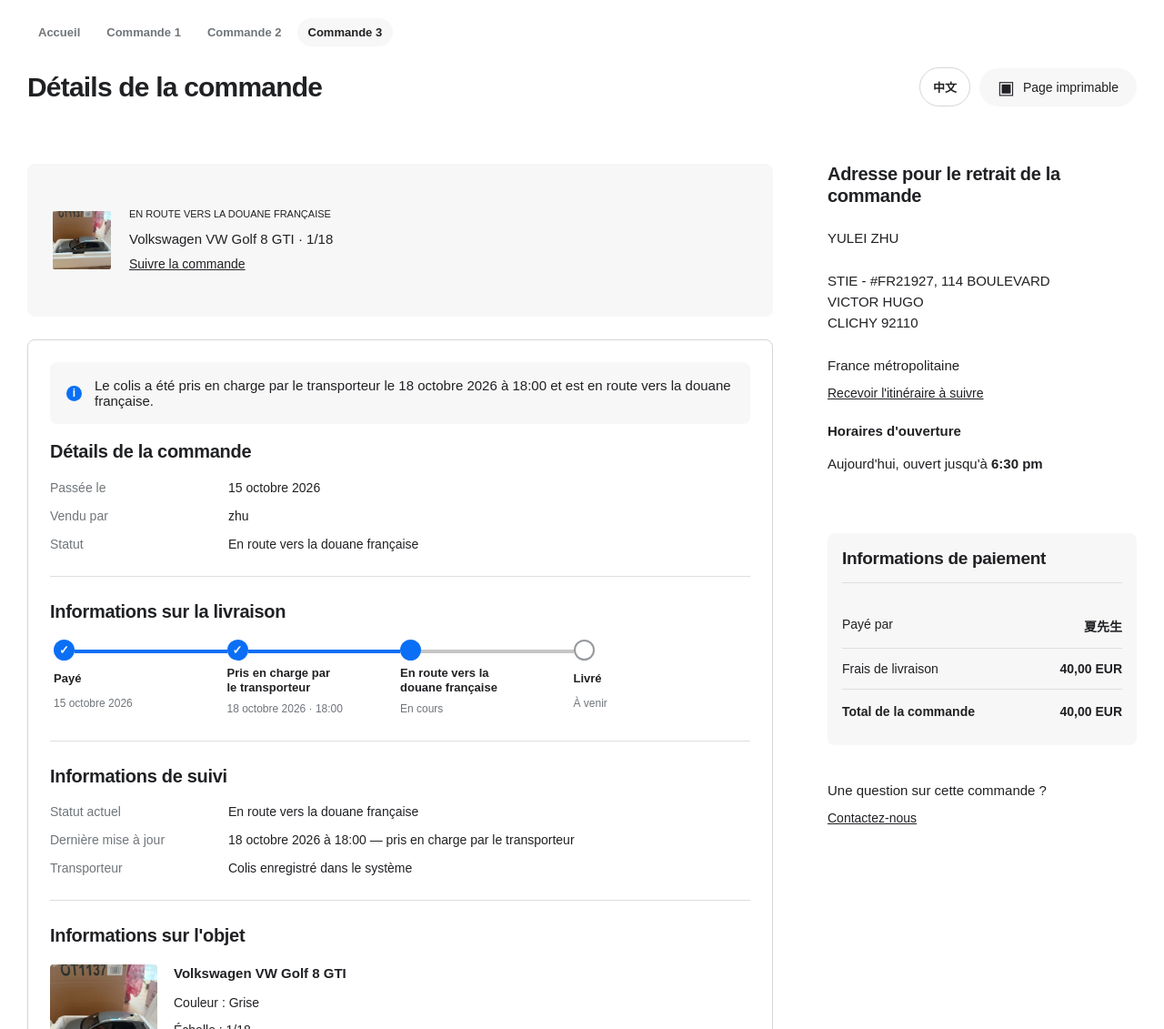
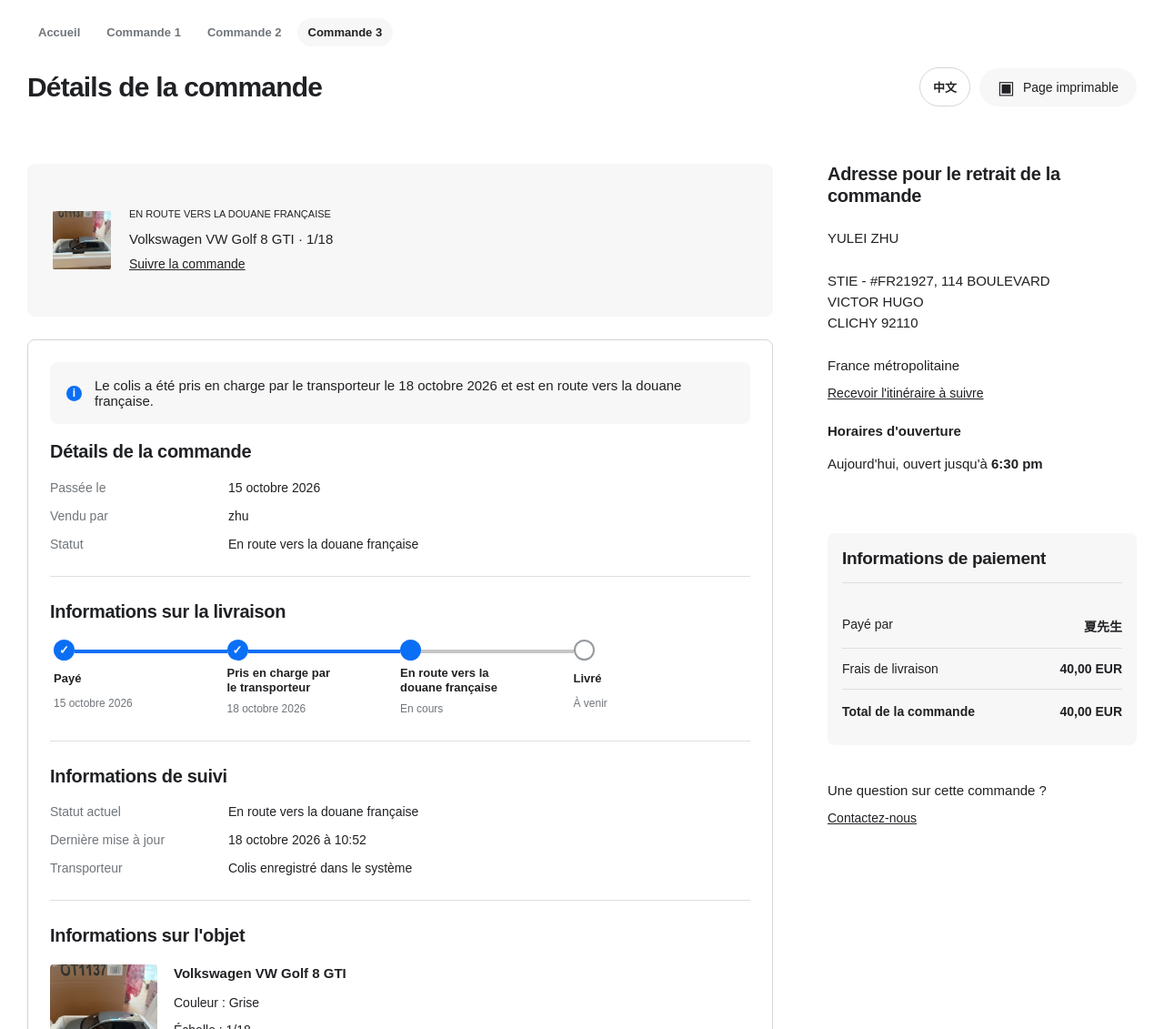
Before and after one commit to Yulei-cn/car-model-website, a website: page commande-3.html in a window 1280 px wide. Shown: the top 1131 px of the page at 91% size. Drawn offline with Linux system fonts and the light colour scheme.

Commit message:
Correct Golf order tracking timestamp

```diff
--- a/commande-3.html
+++ b/commande-3.html
@@ -14,10 +14,10 @@
         <section class="order-column" aria-label="Détails de la commande">
           <article class="shipment-summary"><img class="parcel-thumb" src="./POD/GOLF%208%20GTI/093e007c.webp" alt="Volkswagen VW Golf 8 GTI 1/18, grise" /><div><p class="status-kicker">EN ROUTE VERS LA DOUANE FRANÇAISE</p><p class="summary-copy">Volkswagen VW Golf 8 GTI · 1/18</p><a href="#tracking">Suivre la commande</a></div></article>
           <article class="detail-card">
-            <p class="notice"><span aria-hidden="true">i</span> Le colis a été pris en charge par le transporteur le 18 octobre 2026 à 18:00 et est en route vers la douane française.</p>
+            <p class="notice"><span aria-hidden="true">i</span> Le colis a été pris en charge par le transporteur le 18 octobre 2026 et est en route vers la douane française.</p>
             <div class="order-details"><h2>Détails de la commande</h2><dl><div><dt>Passée le</dt><dd>15 octobre 2026</dd></div><div><dt>Vendu par</dt><dd>zhu</dd></div><div><dt>Statut</dt><dd>En route vers la douane française</dd></div></dl></div>
-            <section class="progress-section"><h2>Informations sur la livraison</h2><ol class="progress-steps"><li class="complete connector-complete"><span>✓</span><strong>Payé</strong><small>15 octobre 2026</small></li><li class="complete connector-complete"><span>✓</span><strong>Pris en charge par le transporteur</strong><small>18 octobre 2026 · 18:00</small></li><li class="active"><span></span><strong>En route vers la douane française</strong><small>En cours</small></li><li><span></span><strong>Livré</strong><small>À venir</small></li></ol></section>
-            <section class="tracking" id="tracking"><h2>Informations de suivi</h2><dl><div><dt>Statut actuel</dt><dd>En route vers la douane française</dd></div><div><dt>Dernière mise à jour</dt><dd>18 octobre 2026 à 18:00 — pris en charge par le transporteur</dd></div><div><dt>Transporteur</dt><dd>Colis enregistré dans le système</dd></div></dl></section>
+            <section class="progress-section"><h2>Informations sur la livraison</h2><ol class="progress-steps"><li class="complete connector-complete"><span>✓</span><strong>Payé</strong><small>15 octobre 2026</small></li><li class="complete connector-complete"><span>✓</span><strong>Pris en charge par le transporteur</strong><small>18 octobre 2026</small></li><li class="active"><span></span><strong>En route vers la douane française</strong><small>En cours</small></li><li><span></span><strong>Livré</strong><small>À venir</small></li></ol></section>
+            <section class="tracking" id="tracking"><h2>Informations de suivi</h2><dl><div><dt>Statut actuel</dt><dd>En route vers la douane française</dd></div><div><dt>Dernière mise à jour</dt><dd>18 octobre 2026 à 10:52</dd></div><div><dt>Transporteur</dt><dd>Colis enregistré dans le système</dd></div></dl></section>
             <section class="item-information"><h2>Informations sur l'objet</h2><div class="item-content"><img src="./POD/GOLF%208%20GTI/093e007c.webp" alt="Volkswagen VW Golf 8 GTI 1/18, grise" /><div class="item-description"><h3>Volkswagen VW Golf 8 GTI</h3><p>Couleur : Grise</p><p>Échelle : 1/18</p></div></div></section>
             <section class="proof-section"><div><div><h2>Photos de l'objet</h2><p>Photos disponibles pour cette commande.</p></div></div><div class="proof-gallery"><a href="./POD/GOLF%208%20GTI/093e007c.webp" target="_blank"><img src="./POD/GOLF%208%20GTI/093e007c.webp" alt="Volkswagen Golf 8 GTI, photo 1" /></a><a href="./POD/GOLF%208%20GTI/488f6f90.webp" target="_blank"><img src="./POD/GOLF%208%20GTI/488f6f90.webp" alt="Volkswagen Golf 8 GTI, photo 2" /></a><a href="./POD/GOLF%208%20GTI/d6d6d309.webp" target="_blank"><img src="./POD/GOLF%208%20GTI/d6d6d309.webp" alt="Volkswagen Golf 8 GTI, photo 3" /></a></div></section>
           </article>
--- a/logistics.js
+++ b/logistics.js
@@ -15,13 +15,15 @@ const frenchToChinese = {
   "Informations sur l'objet": "商品信息", "Modèle Peugeot 4002": "标致 4002 模型车", "Photos de l'objet": "商品照片", "Photos disponibles pour cette commande.": "此订单可查看商品照片。",
   "Adresse pour le retrait de la commande": "订单取件地址", "France métropolitaine": "法国本土", "Recevoir l'itinéraire à suivre": "获取路线", "Horaires d'ouverture": "营业时间", "Aujourd'hui, ouvert jusqu'à": "今天营业至",
   "Informations de paiement": "付款信息", "Payé par": "下单人", "Frais de livraison": "运费", "Total de la commande": "订单总额", "Une question sur cette commande ?": "对此订单有疑问？", "Contactez-nous": "联系我们", "6:30 pm": "18:30",
-  "5 juin 2026": "2026 年 6 月 5 日", "10 juin 2026 · 15:34": "2026 年 6 月 10 日 · 15:34", "1er juillet 2026": "2026 年 7 月 1 日", "15 octobre 2026": "2026 年 10 月 15 日", "18 octobre 2026 · 18:00": "2026 年 10 月 18 日 · 18:00",
+  "5 juin 2026": "2026 年 6 月 5 日", "10 juin 2026 · 15:34": "2026 年 6 月 10 日 · 15:34", "1er juillet 2026": "2026 年 7 月 1 日", "15 octobre 2026": "2026 年 10 月 15 日", "18 octobre 2026": "2026 年 10 月 18 日", "18 octobre 2026 · 18:00": "2026 年 10 月 18 日 · 18:00",
   "EN ROUTE VERS LA DOUANE FRANÇAISE": "前往法国海关", "Citroën DS5 Phase 1 · Norev · 1/18": "雪铁龙 DS5 Phase 1 · Norev · 1/18",
   "Le colis a été pris en charge par le transporteur le 7 octobre 2026 à 17:47 et est en route vers la douane française.": "包裹已于 2026 年 10 月 7 日 17:47 由快递取走，正前往法国海关。",
   "Le colis a été pris en charge par le transporteur le 18 octobre 2026 à 18:00 et est en route vers la douane française.": "包裹已于 2026 年 10 月 18 日 18:00 由快递取走，正前往法国海关。",
+  "Le colis a été pris en charge par le transporteur le 18 octobre 2026 et est en route vers la douane française.": "包裹已于 2026 年 10 月 18 日由快递取走，正前往法国海关。",
   "En route vers la douane française": "前往法国海关途中", "6 octobre 2026 à 12:50": "2026 年 10 月 6 日 12:50", "6 octobre 2026 · 12:50": "2026 年 10 月 6 日 · 12:50", "7 octobre 2026 · 17:47": "2026 年 10 月 7 日 · 17:47", "En cours": "处理中", "Livré": "已送达", "À venir": "待更新",
   "7 octobre 2026 à 17:47 — pris en charge par le transporteur": "2026 年 10 月 7 日 17:47 — 快递已取件", "Citroën DS5 Phase 1 · Norev": "雪铁龙 DS5 Phase 1 · Norev", "Couleur : Blanche": "颜色：白色", "Échelle : 1/18": "比例：1/18",
   "18 octobre 2026 à 18:00 — pris en charge par le transporteur": "2026 年 10 月 18 日 18:00 — 快递已取件", "Volkswagen VW Golf 8 GTI · 1/18": "大众 VW Golf 8 GTI · 1/18", "Volkswagen VW Golf 8 GTI": "大众 VW Golf 8 GTI", "Couleur : Grise": "颜色：灰色",
+  "18 octobre 2026 à 10:52": "2026 年 10 月 18 日 10:52",
   "Peugeot 4002, photo 1": "标致 4002，照片 1", "Peugeot 4002, photo 2": "标致 4002，照片 2", "Citroën DS5, photo 1": "雪铁龙 DS5，照片 1", "Citroën DS5, photo 2": "雪铁龙 DS5，照片 2", "Citroën DS5, photo 3": "雪铁龙 DS5，照片 3",
   "Citroën DS5 Phase 1 Norev 1/18, blanche": "雪铁龙 DS5 Phase 1 Norev 1/18，白色", "Volkswagen VW Golf 8 GTI 1/18, grise": "大众 VW Golf 8 GTI 1/18，灰色", "Volkswagen Golf 8 GTI, photo 1": "大众 Golf 8 GTI，照片 1", "Volkswagen Golf 8 GTI, photo 2": "大众 Golf 8 GTI，照片 2", "Volkswagen Golf 8 GTI, photo 3": "大众 Golf 8 GTI，照片 3"
 };
```
